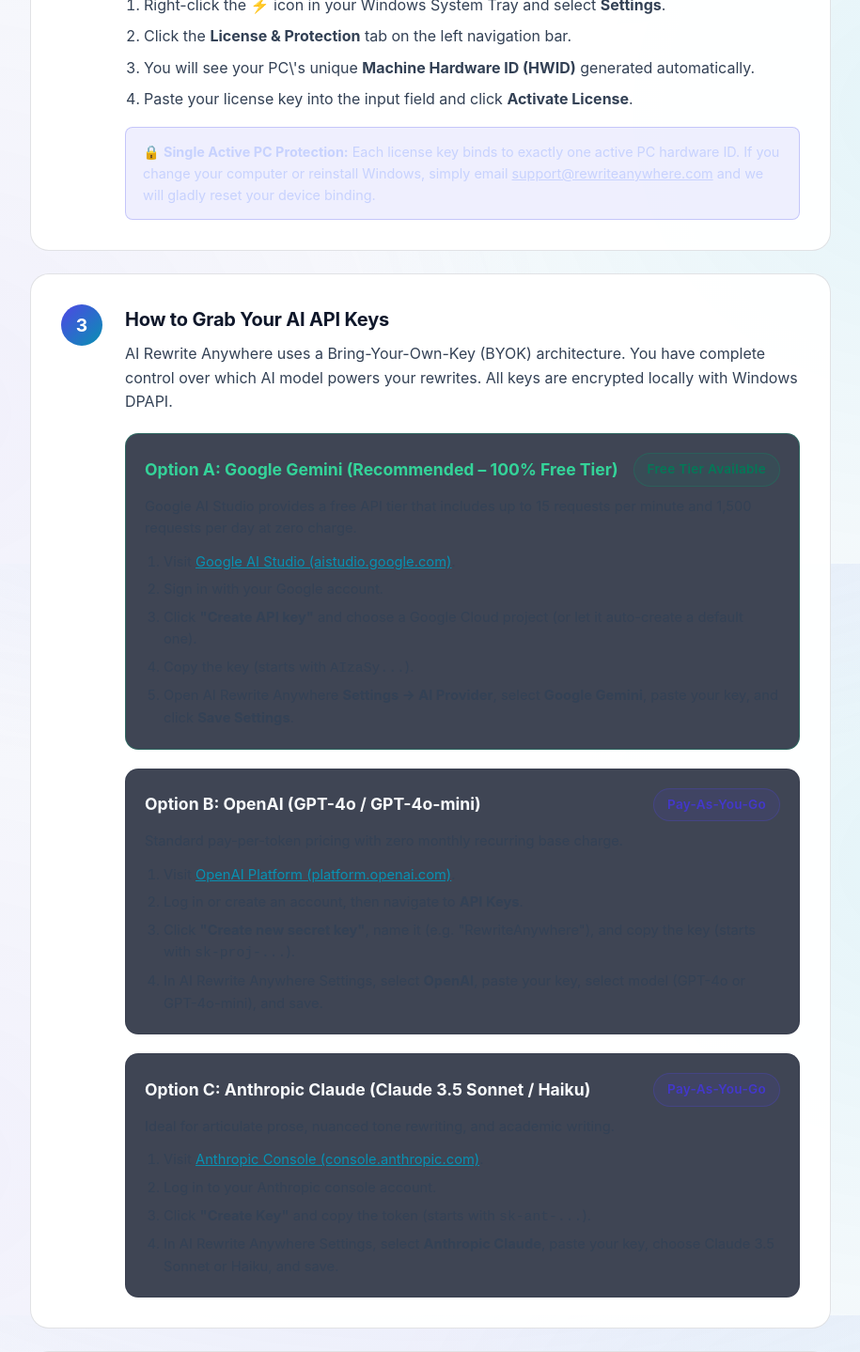
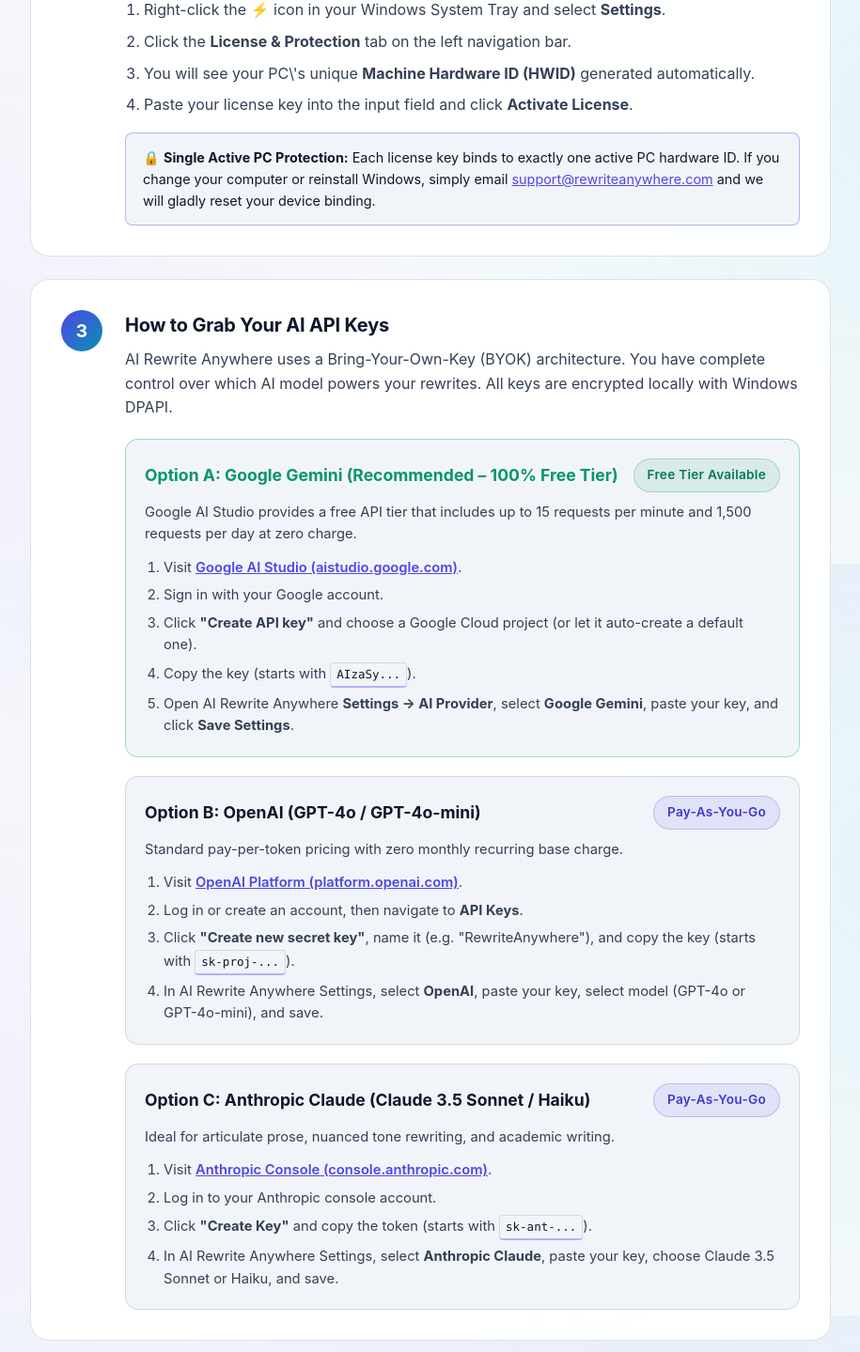
Before and after one commit to nishantmunjal2003/rewriteanywhere, a Next.js app in the folder web/: page /how-to-use in a window 1280 px wide. Shown: the part 1000-2439 px from the top of the page at 94% size, without its empty margins (182-1097 px from the left). Built offline with nearby package versions, Linux system fonts and the light colour scheme.

Commit message:
Fix light mode contrast on how-to-use guide, support form, and kbd badges

```diff
--- a/web/app/globals.css
+++ b/web/app/globals.css
@@ -139,6 +139,18 @@
   font-family: var(--font-mono);
   color: var(--text-primary);
   box-shadow: 0 1px 2px rgba(0, 0, 0, 0.15);
+}
+
+kbd {
+  display: inline-block;
+  background: var(--bg-surface-elevated);
+  border: 1px solid var(--border-subtle);
+  border-bottom: 2px solid var(--border-bright);
+  padding: 2px 6px;
+  border-radius: 4px;
+  font-family: var(--font-mono);
+  font-size: 0.85em;
+  color: var(--text-primary);
 }
 
 /* Header & Navigation */
--- a/web/app/how-to-use/page.js
+++ b/web/app/how-to-use/page.js
@@ -99,8 +99,8 @@
               <li>You will see your PC\'s unique <strong>Machine Hardware ID (HWID)</strong> generated automatically.</li>
               <li>Paste your license key into the input field and click <strong>Activate License</strong>.</li>
             </ol>
-            <div style={{ background: 'rgba(99, 102, 241, 0.1)', border: '1px solid rgba(99, 102, 241, 0.3)', padding: '14px 18px', borderRadius: 'var(--radius-sm)', fontSize: '0.9rem', color: '#c7d2fe' }}>
-              🔒 <strong>Single Active PC Protection:</strong> Each license key binds to exactly one active PC hardware ID. If you change your computer or reinstall Windows, simply email <a href="mailto:support@rewriteanywhere.com" style={{ textDecoration: 'underline' }}>support@rewriteanywhere.com</a> and we will gladly reset your device binding.
+            <div style={{ background: 'var(--bg-surface-elevated)', border: '1px solid var(--border-bright)', padding: '14px 18px', borderRadius: 'var(--radius-sm)', fontSize: '0.9rem', color: 'var(--text-primary)' }}>
+              🔒 <strong>Single Active PC Protection:</strong> Each license key binds to exactly one active PC hardware ID. If you change your computer or reinstall Windows, simply email <a href="mailto:support@rewriteanywhere.com" style={{ textDecoration: 'underline', color: 'var(--accent-primary)' }}>support@rewriteanywhere.com</a> and we will gladly reset your device binding.
             </div>
           </div>
         </div>
@@ -115,16 +115,16 @@
             </p>
 
             {/* Provider 1: Gemini */}
-            <div style={{ background: 'rgba(15, 23, 42, 0.8)', border: '1px solid rgba(16, 185, 129, 0.3)', borderRadius: 'var(--radius-md)', padding: '20px', marginBottom: '20px' }}>
-              <div style={{ display: 'flex', alignItems: 'center', justifyContent: 'space-between', marginBottom: '10px' }}>
-                <h4 style={{ fontSize: '1.1rem', color: '#34d399' }}>Option A: Google Gemini (Recommended – 100% Free Tier)</h4>
+            <div style={{ background: 'var(--bg-surface-elevated)', border: '1px solid rgba(16, 185, 129, 0.4)', borderRadius: 'var(--radius-md)', padding: '20px', marginBottom: '20px' }}>
+              <div style={{ display: 'flex', alignItems: 'center', justifyContent: 'space-between', marginBottom: '10px', flexWrap: 'wrap', gap: '8px' }}>
+                <h4 style={{ fontSize: '1.1rem', color: 'var(--accent-emerald)', fontWeight: 700 }}>Option A: Google Gemini (Recommended – 100% Free Tier)</h4>
                 <span className="badge badge-guarantee">Free Tier Available</span>
               </div>
               <p style={{ color: 'var(--text-secondary)', fontSize: '0.92rem', marginBottom: '12px' }}>
                 Google AI Studio provides a free API tier that includes up to 15 requests per minute and 1,500 requests per day at zero charge.
               </p>
               <ol style={{ color: 'var(--text-secondary)', fontSize: '0.92rem', marginLeft: '20px', display: 'flex', flexDirection: 'column', gap: '6px' }}>
-                <li>Visit <a href="https://aistudio.google.com/app/apikey" target="_blank" rel="noreferrer" style={{ color: 'var(--accent-secondary)', textDecoration: 'underline' }}>Google AI Studio (aistudio.google.com)</a>.</li>
+                <li>Visit <a href="https://aistudio.google.com/app/apikey" target="_blank" rel="noreferrer" style={{ color: 'var(--accent-primary)', textDecoration: 'underline', fontWeight: 600 }}>Google AI Studio (aistudio.google.com)</a>.</li>
                 <li>Sign in with your Google account.</li>
                 <li>Click <strong>&quot;Create API key&quot;</strong> and choose a Google Cloud project (or let it auto-create a default one).</li>
                 <li>Copy the key (starts with <kbd>AIzaSy...</kbd>).</li>
@@ -133,16 +133,16 @@
             </div>
 
             {/* Provider 2: OpenAI */}
-            <div id="openai-guide" style={{ background: 'rgba(15, 23, 42, 0.8)', border: '1px solid var(--border-subtle)', borderRadius: 'var(--radius-md)', padding: '20px', marginBottom: '20px' }}>
-              <div style={{ display: 'flex', alignItems: 'center', justifyContent: 'space-between', marginBottom: '10px' }}>
-                <h4 style={{ fontSize: '1.1rem', color: '#f8fafc' }}>Option B: OpenAI (GPT-4o / GPT-4o-mini)</h4>
+            <div id="openai-guide" style={{ background: 'var(--bg-surface-elevated)', border: '1px solid var(--border-subtle)', borderRadius: 'var(--radius-md)', padding: '20px', marginBottom: '20px' }}>
+              <div style={{ display: 'flex', alignItems: 'center', justifyContent: 'space-between', marginBottom: '10px', flexWrap: 'wrap', gap: '8px' }}>
+                <h4 style={{ fontSize: '1.1rem', color: 'var(--text-primary)', fontWeight: 700 }}>Option B: OpenAI (GPT-4o / GPT-4o-mini)</h4>
                 <span className="badge">Pay-As-You-Go</span>
               </div>
               <p style={{ color: 'var(--text-secondary)', fontSize: '0.92rem', marginBottom: '12px' }}>
                 Standard pay-per-token pricing with zero monthly recurring base charge.
               </p>
               <ol style={{ color: 'var(--text-secondary)', fontSize: '0.92rem', marginLeft: '20px', display: 'flex', flexDirection: 'column', gap: '6px' }}>
-                <li>Visit <a href="https://platform.openai.com/api-keys" target="_blank" rel="noreferrer" style={{ color: 'var(--accent-secondary)', textDecoration: 'underline' }}>OpenAI Platform (platform.openai.com)</a>.</li>
+                <li>Visit <a href="https://platform.openai.com/api-keys" target="_blank" rel="noreferrer" style={{ color: 'var(--accent-primary)', textDecoration: 'underline', fontWeight: 600 }}>OpenAI Platform (platform.openai.com)</a>.</li>
                 <li>Log in or create an account, then navigate to <strong>API Keys</strong>.</li>
                 <li>Click <strong>&quot;Create new secret key&quot;</strong>, name it (e.g. &quot;RewriteAnywhere&quot;), and copy the key (starts with <kbd>sk-proj-...</kbd>).</li>
                 <li>In AI Rewrite Anywhere Settings, select <strong>OpenAI</strong>, paste your key, select model (GPT-4o or GPT-4o-mini), and save.</li>
@@ -150,16 +150,16 @@
             </div>
 
             {/* Provider 3: Claude */}
-            <div id="claude-guide" style={{ background: 'rgba(15, 23, 42, 0.8)', border: '1px solid var(--border-subtle)', borderRadius: 'var(--radius-md)', padding: '20px' }}>
-              <div style={{ display: 'flex', alignItems: 'center', justifyContent: 'space-between', marginBottom: '10px' }}>
-                <h4 style={{ fontSize: '1.1rem', color: '#f8fafc' }}>Option C: Anthropic Claude (Claude 3.5 Sonnet / Haiku)</h4>
+            <div id="claude-guide" style={{ background: 'var(--bg-surface-elevated)', border: '1px solid var(--border-subtle)', borderRadius: 'var(--radius-md)', padding: '20px' }}>
+              <div style={{ display: 'flex', alignItems: 'center', justifyContent: 'space-between', marginBottom: '10px', flexWrap: 'wrap', gap: '8px' }}>
+                <h4 style={{ fontSize: '1.1rem', color: 'var(--text-primary)', fontWeight: 700 }}>Option C: Anthropic Claude (Claude 3.5 Sonnet / Haiku)</h4>
                 <span className="badge">Pay-As-You-Go</span>
               </div>
               <p style={{ color: 'var(--text-secondary)', fontSize: '0.92rem', marginBottom: '12px' }}>
                 Ideal for articulate prose, nuanced tone rewriting, and academic writing.
               </p>
               <ol style={{ color: 'var(--text-secondary)', fontSize: '0.92rem', marginLeft: '20px', display: 'flex', flexDirection: 'column', gap: '6px' }}>
-                <li>Visit <a href="https://console.anthropic.com/settings/keys" target="_blank" rel="noreferrer" style={{ color: 'var(--accent-secondary)', textDecoration: 'underline' }}>Anthropic Console (console.anthropic.com)</a>.</li>
+                <li>Visit <a href="https://console.anthropic.com/settings/keys" target="_blank" rel="noreferrer" style={{ color: 'var(--accent-primary)', textDecoration: 'underline', fontWeight: 600 }}>Anthropic Console (console.anthropic.com)</a>.</li>
                 <li>Log in to your Anthropic console account.</li>
                 <li>Click <strong>&quot;Create Key&quot;</strong> and copy the token (starts with <kbd>sk-ant-...</kbd>).</li>
                 <li>In AI Rewrite Anywhere Settings, select <strong>Anthropic Claude</strong>, paste your key, choose Claude 3.5 Sonnet or Haiku, and save.</li>
@@ -177,7 +177,7 @@
               You have two ultra-fast methods to rewrite text in real-time:
             </p>
             <div style={{ display: 'grid', gridTemplateColumns: '1fr 1fr', gap: '16px' }}>
-              <div style={{ background: 'rgba(10, 13, 20, 0.7)', padding: '18px', borderRadius: 'var(--radius-md)', border: '1px solid var(--border-subtle)' }}>
+              <div style={{ background: 'var(--bg-surface-elevated)', padding: '18px', borderRadius: 'var(--radius-md)', border: '1px solid var(--border-subtle)' }}>
                 <h4 style={{ color: 'var(--accent-primary)', marginBottom: '8px' }}>Method 1: Global Shortcut</h4>
                 <p style={{ fontSize: '0.9rem', color: 'var(--text-secondary)' }}>
                   1. Highlight any text with your mouse or keyboard.<br/>
@@ -185,7 +185,7 @@
                   3. The text transforms in-place instantly!
                 </p>
               </div>
-              <div style={{ background: 'rgba(10, 13, 20, 0.7)', padding: '18px', borderRadius: 'var(--radius-md)', border: '1px solid var(--border-subtle)' }}>
+              <div style={{ background: 'var(--bg-surface-elevated)', padding: '18px', borderRadius: 'var(--radius-md)', border: '1px solid var(--border-subtle)' }}>
                 <h4 style={{ color: 'var(--accent-secondary)', marginBottom: '8px' }}>Method 2: Floating Assistant Button</h4>
                 <p style={{ fontSize: '0.9rem', color: 'var(--text-secondary)' }}>
                   1. Select text in any window.<br/>
```
Also changed, not shown: web/app/support/page.js (+5 -5 lines).
